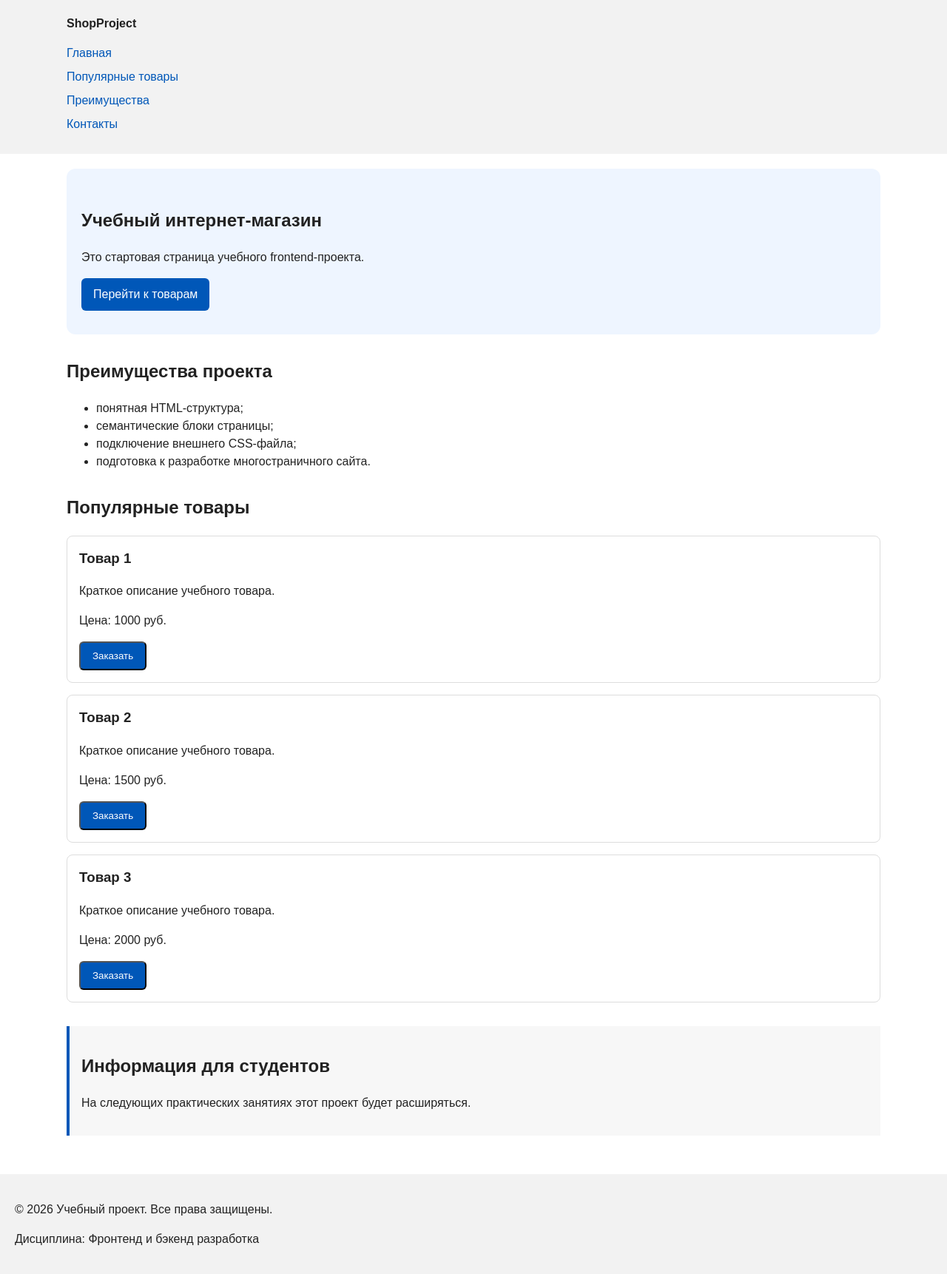
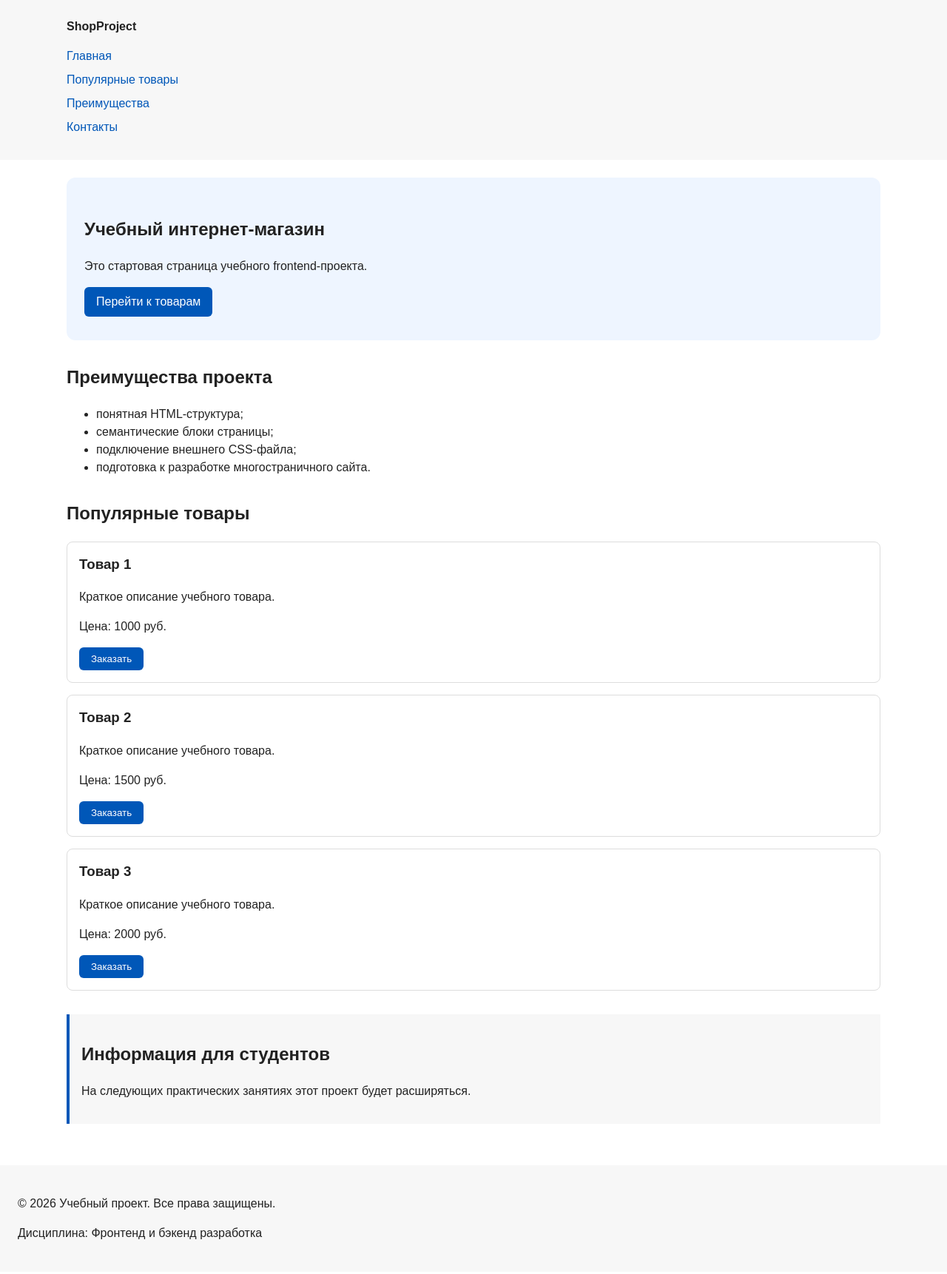
Before and after one commit to OikonoMike/kr1-html-css-shop, a plain HTML site: page index.html in a window 1280 px wide. Shown: the whole page at 74% size. Drawn offline with Linux system fonts and the light colour scheme.

Commit message:
refactor: organize CSS variables and states

```diff
--- a/css/style.css
+++ b/css/style.css
@@ -1,3 +1,42 @@
+/* ===============================
+   1. Переменные проекта
+   =============================== */
+
+:root {
+  /* Основные цвета проекта */
+  --color-bg: #ffffff;
+  --color-text: #222222;
+  --color-muted: #666666;
+  --color-primary: #0057b8;
+  --color-primary-dark: #003f86;
+  --color-border: #dddddd;
+  --color-surface: #f7f7f7;
+  --color-surface-accent: #eef5ff;
+  --color-danger: #b00020;
+  --color-success: #168a2f;
+  --color-success-bg: #eefaf0;
+  --color-white: #ffffff;
+
+  /* Отступы */
+  --space-xs: 4px;
+  --space-sm: 8px;
+  --space-md: 16px;
+  --space-lg: 24px;
+  --space-xl: 32px;
+
+  /* Скругления */
+  --radius-sm: 6px;
+  --radius-md: 8px;
+  --radius-lg: 12px;
+
+  /* Размеры */
+  --container-width: 1100px;
+}
+
+/* ===============================
+   2. Базовые стили
+   =============================== */
+
 * {
   box-sizing: border-box;
 }
@@ -6,22 +45,39 @@ body {
   margin: 0;
   font-family: Arial, sans-serif;
   line-height: 1.5;
-  color: #222222;
-  background-color: #ffffff;
+  color: var(--color-text);
+  background-color: var(--color-bg);
 }
 
 header,
 main,
 footer {
-  padding: 20px;
+  padding: var(--space-lg);
 }
 
 header {
-  background-color: #f2f2f2;
+  background-color: var(--color-surface);
 }
 
 footer {
-  background-color: #f2f2f2;
+  background-color: var(--color-surface);
+}
+
+/* ===============================
+   3. Общие элементы интерфейса
+   =============================== */
+
+a {
+  color: var(--color-primary);
+}
+
+a:hover {
+  color: var(--color-primary-dark);
+}
+
+a:focus-visible {
+  outline: 2px solid var(--color-primary);
+  outline-offset: 3px;
 }
 
 section {
@@ -67,10 +123,21 @@ section h2 {
   text-decoration: underline;
 }
 
+/* ===============================
+   4. Компоненты страницы
+   =============================== */
+
 .hero {
-  padding: 32px 20px;
-  background-color: #eef5ff;
-  border-radius: 12px;
+  max-width: var(--container-width);
+  margin: 0 auto var(--space-xl);
+  padding: var(--space-xl) var(--space-lg);
+  background-color: var(--color-surface-accent);
+  border-radius: var(--radius-lg);
+}
+
+.section {
+  max-width: var(--container-width);
+  margin: 0 auto var(--space-xl);
 }
 
 .section h2 {
@@ -78,11 +145,15 @@ section h2 {
 }
 
 .product-card {
-  margin-bottom: 16px;
-  padding: 16px;
-  border: 1px solid #dddddd;
-  border-radius: 8px;
-  background-color: #ffffff;
+  margin-bottom: var(--space-md);
+  padding: var(--space-md);
+  border: 1px solid var(--color-border);
+  border-radius: var(--radius-md);
+  background-color: var(--color-bg);
+}
+
+.product-card:hover {
+  border-color: var(--color-primary);
 }
 
 .product-card h3 {
@@ -90,33 +161,47 @@ section h2 {
 }
 
 .aside-info {
-  padding: 16px;
-  border-left: 4px solid #0057b8;
-  background-color: #f7f7f7;
+  max-width: var(--container-width);
+  margin: 0 auto var(--space-xl);
+  padding: var(--space-md);
+  border-left: 4px solid var(--color-primary);
+  background-color: var(--color-surface);
 }
 
 .button {
   display: inline-block;
-  padding: 10px 16px;
-  color: #ffffff;
-  background-color: #0057b8;
+  padding: var(--space-sm) var(--space-md);
+  color: var(--color-white);
+  background-color: var(--color-primary);
   text-decoration: none;
-  border-radius: 6px;
+  border: none;
+  border-radius: var(--radius-sm);
+  cursor: pointer;
 }
 
 .button:hover {
-  background-color: #003f86;
+  background-color: var(--color-primary-dark);
 }
 
-/*
-  Модальное окно.
-  Элемент dialog сам умеет открываться поверх страницы.
-*/
+.button:focus-visible {
+  outline: 2px solid var(--color-primary);
+  outline-offset: 3px;
+}
+
+.button:disabled {
+  opacity: 0.6;
+  cursor: not-allowed;
+}
+
+/* ===============================
+   5. Форма и модальное окно
+   =============================== */
+
 .order-dialog {
   width: min(100% - 32px, 560px);
-  padding: 24px;
+  padding: var(--space-lg);
   border: none;
-  border-radius: 12px;
+  border-radius: var(--radius-lg);
 }
 
 /*
@@ -131,7 +216,7 @@ section h2 {
   Каждый блок получает нижний отступ.
 */
 .form-field {
-  margin-bottom: 16px;
+  margin-bottom: var(--space-md);
 }
 
 /*
@@ -139,7 +224,7 @@ section h2 {
 */
 .form-field label {
   display: block;
-  margin-bottom: 6px;
+  margin-bottom: var(--space-xs);
 }
 
 /*
@@ -150,8 +235,8 @@ section h2 {
 .form-field textarea {
   width: 100%;
   padding: 10px 12px;
-  border: 1px solid #cccccc;
-  border-radius: 6px;
+  border: 1px solid var(--color-border);
+  border-radius: var(--radius-sm);
   font: inherit;
 }
 
@@ -161,14 +246,19 @@ section h2 {
 .form-field input[type="checkbox"] {
   width: auto;
 }
-
 /*
   Подсказка под полем телефона.
 */
 .form-field small {
   display: block;
-  margin-top: 4px;
-  color: #666666;
+  margin-top: var(--space-xs);
+  color: var(--color-muted);
+}
+
+.form-field input:hover,
+.form-field select:hover,
+.form-field textarea:hover {
+  border-color: var(--color-primary);
 }
 
 /*
@@ -178,8 +268,8 @@ section h2 {
 .form-field select:focus-visible,
 .form-field textarea:focus-visible,
 .form-actions button:focus-visible {
-  outline: 2px solid #0057b8;
-  outline-offset: 2px;
+  outline: 2px solid var(--color-primary);
+  outline-offset: 3px;
 }
 
 /*
@@ -187,7 +277,7 @@ section h2 {
   Атрибут aria-invalid будет добавляться через JavaScript.
 */
 [aria-invalid="true"] {
-  border-color: #b00020;
+  border-color: var(--color-danger);
 }
 
 /*
@@ -203,9 +293,9 @@ section h2 {
   Сообщение об успешной отправке.
 */
 .success-message {
-  max-width: 1100px;
-  margin: 24px auto;
-  padding: 16px;
-  border-left: 4px solid #168a2f;
-  background-color: #eefaf0;
+  max-width: var(--container-width);
+  margin: var(--space-lg) auto;
+  padding: var(--space-md);
+  border-left: 4px solid var(--color-success);
+  background-color: var(--color-success-bg);
 }
```
Also changed, not shown: images/third.png (added), 1 other file.
